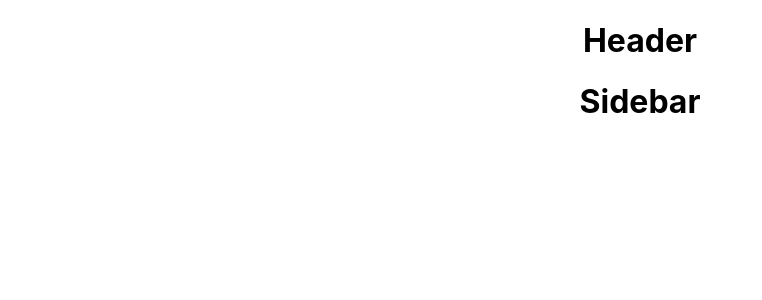
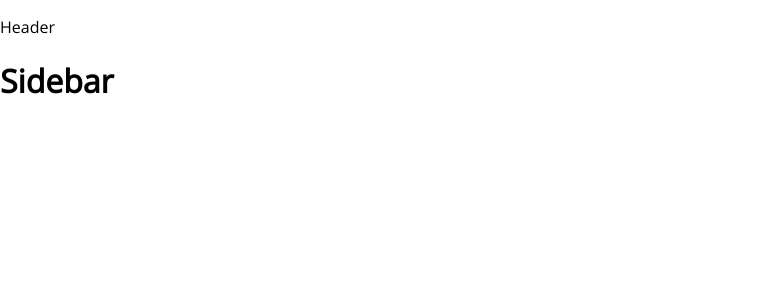
Before and after one commit to gloriaconcepto/sample-task-board, a React (Create React App) app: page / in a window 1280 px wide. Shown: the top 300 px of the page, without its empty margins (0-762 px from the left). Built offline with nearby package versions, Linux system fonts and the light colour scheme.

Commit message:
font-style added

```diff
--- a/public/index.html
+++ b/public/index.html
@@ -5,16 +5,14 @@
         <link rel="icon" href="%PUBLIC_URL%/favicon.ico" />
         <meta name="viewport" content="width=device-width, initial-scale=1" />
         <meta name="theme-color" content="#000000" />
-    <meta
-      name="description"
-      content="Web site created using create-react-app"
-    />
+        <meta name="description" content="Web site created using create-react-app" />
         <link rel="apple-touch-icon" href="%PUBLIC_URL%/logo192.png" />
         <!--
       manifest.json provides metadata used when your web app is installed on a
       user's mobile device or desktop. See https://developers.google.com/web/fundamentals/web-app-manifest/
     -->
         <link rel="manifest" href="%PUBLIC_URL%/manifest.json" />
+        <link href="https://fonts.googleapis.com/css2?family=Open+Sans:wght@300&display=swap" rel="stylesheet" />
         <!--
       Notice the use of %PUBLIC_URL% in the tags above.
       It will be replaced with the URL of the `public` folder during the build.
@@ -38,6 +36,5 @@
 
       To begin the development, run `npm start` or `yarn start`.
       To create a production bundle, use `npm run build` or `yarn build`.
-    -->
-  </body>
+    --></body>
 </html>
--- a/src/App.js
+++ b/src/App.js
@@ -2,7 +2,7 @@ import "./App.css";
 import Layout from "./components/layout";
 function App() {
     return (
-        <div className="App">
+        <div>
             <Layout />
         </div>
     );
--- a/src/components/layout/Header.js
+++ b/src/components/layout/Header.js
@@ -1,17 +1,11 @@
 import React, { memo, useEffect, useState } from "react";
 
-
-const Headers= memo((props) => {
-
-
-    useEffect(() => {
-
-    }, []);
-
+const Headers = memo((props) => {
+    useEffect(() => {}, []);
 
     return (
         <React.Fragment>
-          <h1>Header</h1>
+            <p>Header</p>
         </React.Fragment>
     );
 });
--- a/src/index.css
+++ b/src/index.css
@@ -1,6 +1,6 @@
 body {
   margin: 0;
-  font-family: -apple-system, BlinkMacSystemFont, 'Segoe UI', 'Roboto', 'Oxygen',
+  font-family:'Open Sans', 'Segoe UI', 'Roboto', 'Oxygen',
     'Ubuntu', 'Cantarell', 'Fira Sans', 'Droid Sans', 'Helvetica Neue',
     sans-serif;
   -webkit-font-smoothing: antialiased;
```
Lines whose indentation alone changed are shown as unchanged.
